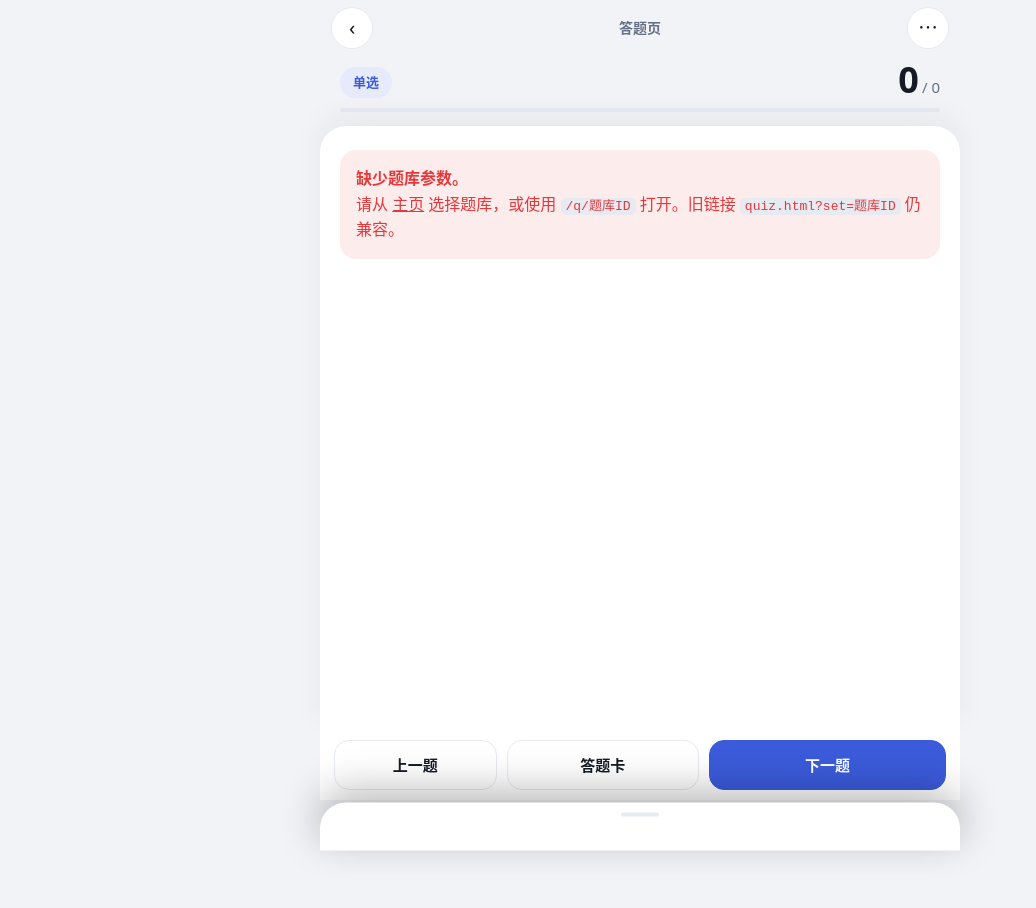
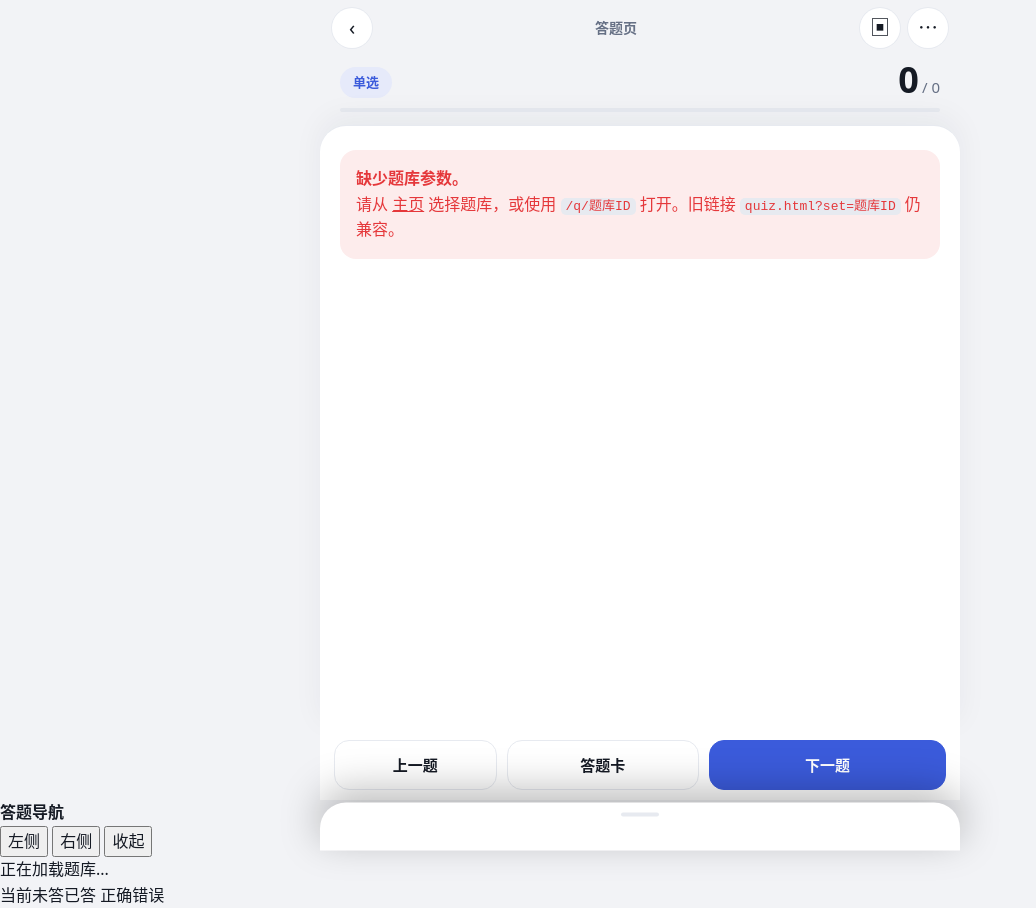
Before and after one commit to icloud-ao/dashabi, a plain HTML site: page practice_claude_v2.html in a window 1280 px wide. Shown: the whole page, without its empty margins (0-1036 px from the left). Before the commit the page ends 800 px from the top, so only its background shows below. Drawn offline with nearby package versions, Linux system fonts and the light colour scheme.

Commit message:
开发：Claude V2 增加宽屏侧栏结构

```diff
--- a/practice_claude_v2.html
+++ b/practice_claude_v2.html
@@ -101,10 +101,12 @@ body.sh .mask{opacity:1;pointer-events:auto}body.sh .sheet{transform:none}
 </style>
 </head>
 <body data-t="single">
+<div class="workspace side-right" id="workspace">
 <div class="app">
   <header class="hd">
     <a class="ib" href="/" aria-label="返回主页">‹</a>
     <div class="ttl" id="title">答题页</div>
+    <button class="ib side-toggle" id="btnSidebar" aria-label="收起答题导航" aria-expanded="true" title="展开或收起侧栏">▣</button>
     <button class="ib" id="btnMenu" aria-label="设置">⋯</button>
   </header>
   <div class="meta"><button class="tchip" id="tchip">单选</button><div class="cnt" id="cnt">0<small>/ 0</small></div></div>
@@ -115,6 +117,25 @@ body.sh .mask{opacity:1;pointer-events:auto}body.sh .sheet{transform:none}
     <button class="nb" id="btnCard">答题卡 <span id="cardCnt"></span></button>
     <button class="nb" id="btnNext">下一题</button>
   </footer>
+</div>
+<aside class="sidebar" id="sidebar" aria-label="答题导航侧栏">
+ <div class="side-grip" id="sideGrip" role="separator" tabindex="0" aria-label="拖动调整答题导航宽度，双击恢复默认宽度" aria-orientation="vertical" aria-valuemin="260" aria-valuemax="440" aria-valuenow="320" title="拖动调整宽度，双击恢复默认宽度"></div>
+ <div class="sidebar-head">
+  <div class="sidebar-head-title"><strong>答题导航</strong>
+   <div class="side-controls" aria-label="侧栏布局">
+    <button class="side-mini" data-side-position="left" type="button" aria-label="侧栏在左侧">左侧</button>
+    <button class="side-mini" data-side-position="right" type="button" aria-label="侧栏在右侧">右侧</button>
+    <button class="side-mini" data-side-action="toggle" type="button" aria-label="收起侧栏">收起</button>
+   </div>
+  </div>
+  <div class="side-stats" id="sideStats">正在加载题库...</div>
+  <div class="side-legend" aria-label="题目状态说明">
+   <span><i class="cur"></i>当前</span><span><i></i>未答</span><span><i class="done"></i>已答</span>
+   <span><i class="ok"></i>正确</span><span><i class="bad"></i>错误</span>
+  </div>
+ </div>
+ <div class="sidebar-scroll" id="sidebarScroll"><div id="sidebarContent"></div></div>
+</aside>
 </div>
 <div class="mask" id="mask"></div>
 <section class="sheet" id="sheet"><div class="grab"></div><div id="sb"></div></section>
```
